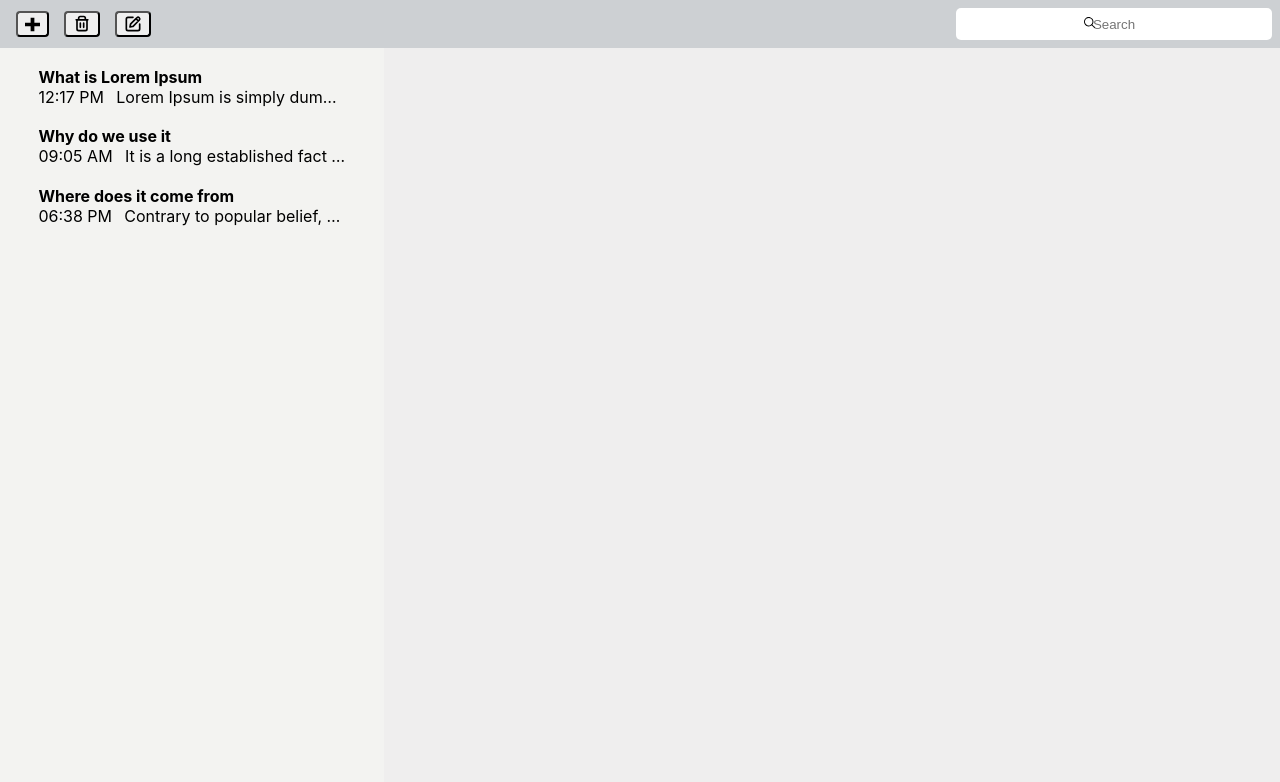
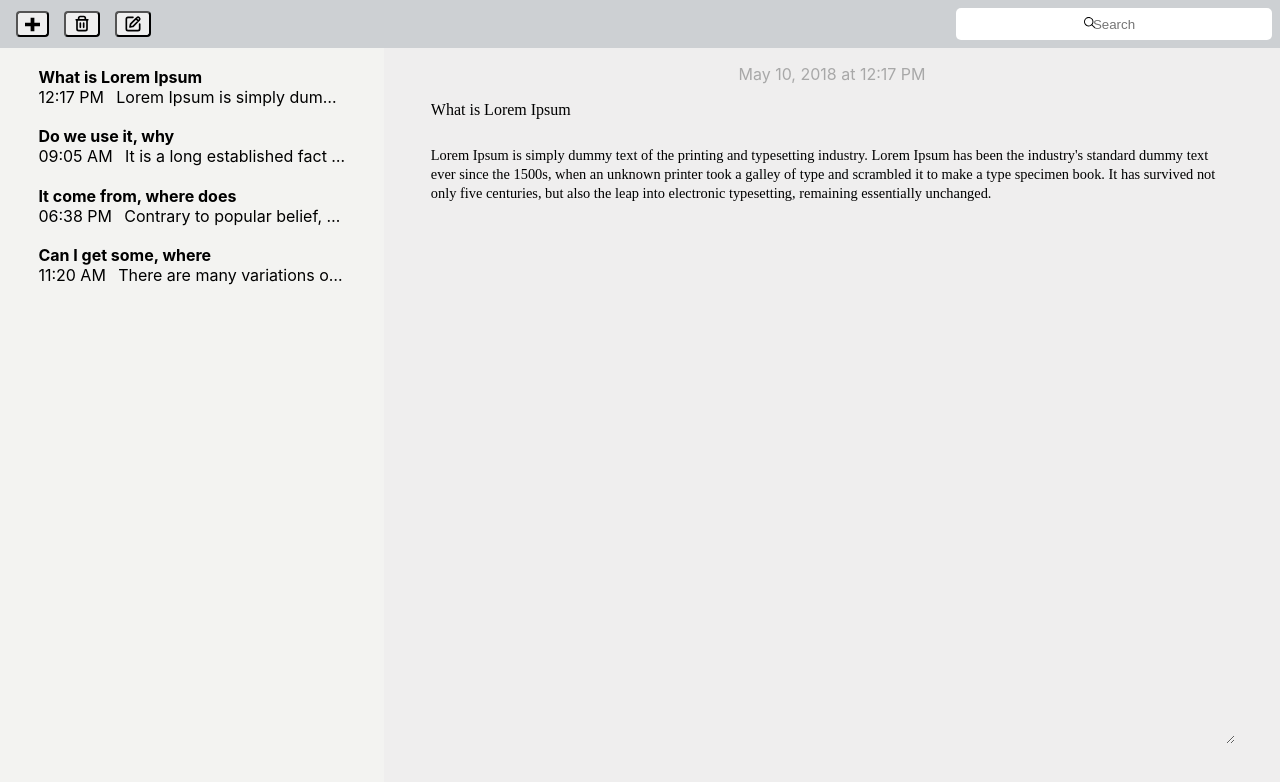
Before and after one commit to Saoa35/oblicksoft, a React (Create React App) app: page / in a window 1280 px wide. Both pictures are taken after a click on the element 192 px from the left and 87 px from the top of the page. Shown: the top 782 px of the page. Built offline with nearby package versions, Linux system fonts and the light colour scheme.

Commit message:
created handleNoteClick func. & wrapped it in useCallback

```diff
--- a/package.json
+++ b/package.json
@@ -9,6 +9,7 @@
     "react": "^18.2.0",
     "react-dom": "^18.2.0",
     "react-markdown": "^8.0.7",
+    "react-markdown-editor-lite": "^1.3.4",
     "react-scripts": "5.0.1",
     "sass": "^1.62.1",
     "web-vitals": "^2.1.4"
--- a/src/App.jsx
+++ b/src/App.jsx
@@ -14,18 +14,25 @@ const data = [
     time: "12:17 PM",
   },
   {
-    title: "Why do we use it",
+    title: "Do we use it, why",
     textnote:
       "It is a long established fact that a reader will be distracted by the readable content of a page when looking at its layout.",
     date: "June 8, 2017 at",
     time: "09:05 AM",
   },
   {
-    title: "Where does it come from",
+    title: "It come from, where does",
     textnote:
       "Contrary to popular belief, Lorem Ipsum is not simply random text. It has roots in a piece of classical Latin literature from 45 BC, making it over 2000 years old.",
     date: "February 18, 2016 at",
     time: "06:38 PM",
+  },
+  {
+    title: "Can I get some, where",
+    textnote:
+      "There are many variations of passages of Lorem Ipsum available, but the majority have suffered alteration in some form, by injected humour, or randomised words which don't look even slightly believable.",
+    date: "September 10, 2015 at",
+    time: "11:20 AM",
   },
 ];
 
@@ -33,14 +40,21 @@ export const Context = createContext();
 
 function App() {
   const [notes, setNotes] = useState([]);
+  const [selectedNoteId, setSelectedNoteId] = useState(null);
+  const [searchValue, setSearchValue] = useState("");
 
   useEffect(() => {
     const fetchData = async () => {
       try {
-        const request = indexedDB.open("myDatabase", 1);
+        const request = indexedDB.open("myDatabase", 2);
 
         request.onupgradeneeded = (event) => {
           const db = event.target.result;
+
+          if (db.objectStoreNames.contains("notes")) {
+            db.deleteObjectStore("notes");
+          }
+
           const objectStore = db.createObjectStore("notes", {
             keyPath: "id",
             autoIncrement: true,
@@ -86,7 +100,15 @@ function App() {
 
   return (
     <div className="App">
-      <Context.Provider value={{ notes }}>
+      <Context.Provider
+        value={{
+          notes,
+          selectedNoteId,
+          setSelectedNoteId,
+          searchValue,
+          setSearchValue,
+        }}
+      >
         <header>
           <Sidebar />
         </header>
--- a/src/App.scss
+++ b/src/App.scss
@@ -149,10 +149,33 @@
         margin-left: 5%;
         margin-right: 5%;
 
-        .text-area {
+        p {
+          color: rgb(168, 168, 168);
+        }
+
+        .text-field {
           text-align: left;
           display: flex;
           flex-direction: column;
+
+          input {
+            border: none;
+            outline: none;
+            margin-bottom: 3%;
+            background-color: transparent;
+            font-size: 1em;
+            font-family: cursive;
+          }
+
+          textarea {
+            border: none;
+            outline: none;
+            height: 75vh;
+            background-color: transparent;
+            line-height: 1.3em;
+            font-size: 0.9em;
+            font-family: cursive;
+          }
         }
       }
     }
--- a/src/Components/ListItem.jsx
+++ b/src/Components/ListItem.jsx
@@ -1,14 +1,21 @@
-import { useContext } from "react";
+import { useCallback, useContext } from "react";
 import { Context } from "../App";
 
 export const ListItem = () => {
-  const { notes } = useContext(Context);
+  const { notes, setSelectedNoteId } = useContext(Context);
+
+  const handleNoteClick = useCallback(
+    (id) => {
+      setSelectedNoteId(id);
+    },
+    [setSelectedNoteId]
+  );
 
   return (
     <div className="ListItem">
       {notes.map((el) => {
         return (
-          <ul key={el.id}>
+          <ul key={el.id} onClick={() => handleNoteClick(el.id)}>
             <li className="title truncated">{el.title}</li>
             <li className="text">
               <span>{el.time}</span>
--- a/src/Components/Sidebar.jsx
+++ b/src/Components/Sidebar.jsx
@@ -1,4 +1,5 @@
-import { useState } from "react";
+import { useContext, useState } from "react";
+import { Context } from "../App";
 
 const plus = (
   <svg
@@ -79,8 +80,8 @@ const Button = ({ icon }) => {
 };
 
 const SearchBox = () => {
-  const [search, setSearch] = useState("");
   const [isFocused, setIsFocused] = useState(false);
+  const { searchValue, setSearchValue } = useContext(Context);
 
   const handleFocus = () => {
     setIsFocused(true);
@@ -90,9 +91,13 @@ const SearchBox = () => {
     setIsFocused(false);
   };
 
+  const isInputEmpty = searchValue !== "";
+
   return (
     <div className="SearchBox">
-      <span className={`search-icon ${isFocused ? "hidden" : ""}`}>
+      <span
+        className={`search-icon ${isFocused || isInputEmpty ? "hidden" : ""}`}
+      >
         <svg
           width="15px"
           height="15px"
@@ -112,8 +117,8 @@ const SearchBox = () => {
       </span>
       <input
         placeholder="Search"
-        value={search}
-        onChange={(e) => setSearch(e.target.value)}
+        value={searchValue}
+        onChange={(e) => setSearchValue(e.target.value)}
         onFocus={handleFocus}
         onBlur={handleBlur}
       />
--- a/src/Components/Workspace.jsx
+++ b/src/Components/Workspace.jsx
@@ -1,52 +1,44 @@
-import React, { useState } from "react";
-// import ReactMarkdown from "react-markdown";
+import React, { useEffect, useState } from "react";
 import { useContext } from "react";
 import { Context } from "../App";
 
 export const Workspace = () => {
-  const { notes } = useContext(Context);
-  const [noteData, setNoteData] = useState(notes);
+  const { notes, selectedNoteId } = useContext(Context);
+  const [noteData, setNoteData] = useState(null);
 
-  const handleTitleChange = (event, id) => {
-    const updatedNotes = noteData.map((el) => {
-      if (el.id === id) {
-        return { ...el, title: event.target.value };
-      }
-      return el;
-    });
-    setNoteData(updatedNotes);
+  useEffect(() => {
+    if (selectedNoteId !== null) {
+      setNoteData(notes.find((note) => note.id === selectedNoteId));
+    }
+  }, [notes, selectedNoteId]);
+
+  const handleTitleChange = (event) => {
+    const updatedNoteData = { ...noteData, title: event.target.value };
+    setNoteData(updatedNoteData);
   };
 
-  const handleTextNoteChange = (event, id) => {
-    const updatedNotes = noteData.map((el) => {
-      if (el.id === id) {
-        return { ...el, textnote: event.target.value };
-      }
-      return el;
-    });
-    setNoteData(updatedNotes);
+  const handleTextNoteChange = (event) => {
+    const updatedNoteData = { ...noteData, textnote: event.target.value };
+    setNoteData(updatedNoteData);
   };
+
+  if (selectedNoteId === null || noteData === null) {
+    return null;
+  }
 
   return (
     <div className="Workspace">
-      {noteData.map((el) => {
-        return (
-          <div key={el.id} className="content">
-            <h3>{el.date + " " + el.time}</h3>
-            <div className="text-area">
-              <input
-                type="text"
-                value={el.title}
-                onChange={(event) => handleTitleChange(event, el.id)}
-              />
-              <textarea
-                value={el.textnote}
-                onChange={(event) => handleTextNoteChange(event, el.id)}
-              />
-            </div>
-          </div>
-        );
-      })}
+      <div className="content">
+        <p>{noteData.date + " " + noteData.time}</p>
+        <div className="text-field">
+          <input
+            type="text"
+            value={noteData.title}
+            onChange={handleTitleChange}
+          />
+          <textarea value={noteData.textnote} onChange={handleTextNoteChange} />
+        </div>
+      </div>
     </div>
   );
 };
```
Also changed, not shown: 1 other file (tests, documents, lock files or other folders).
